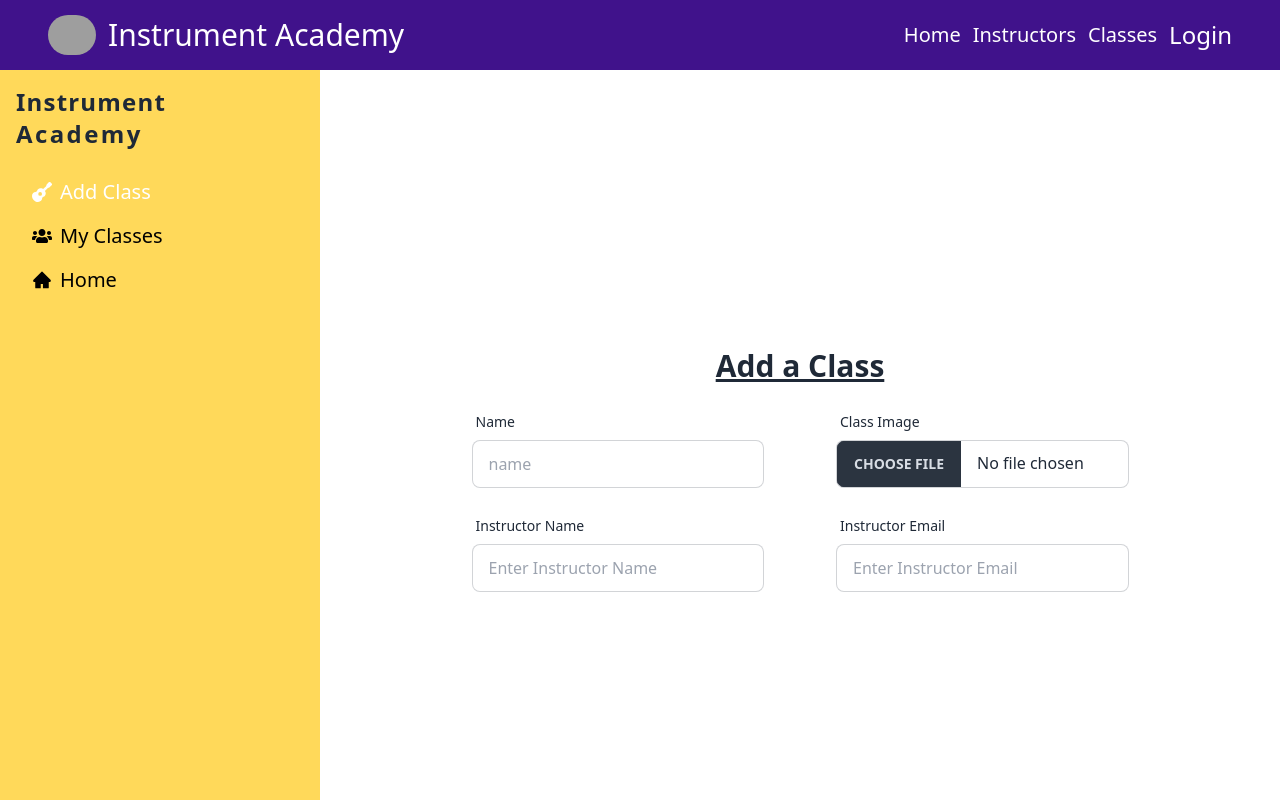
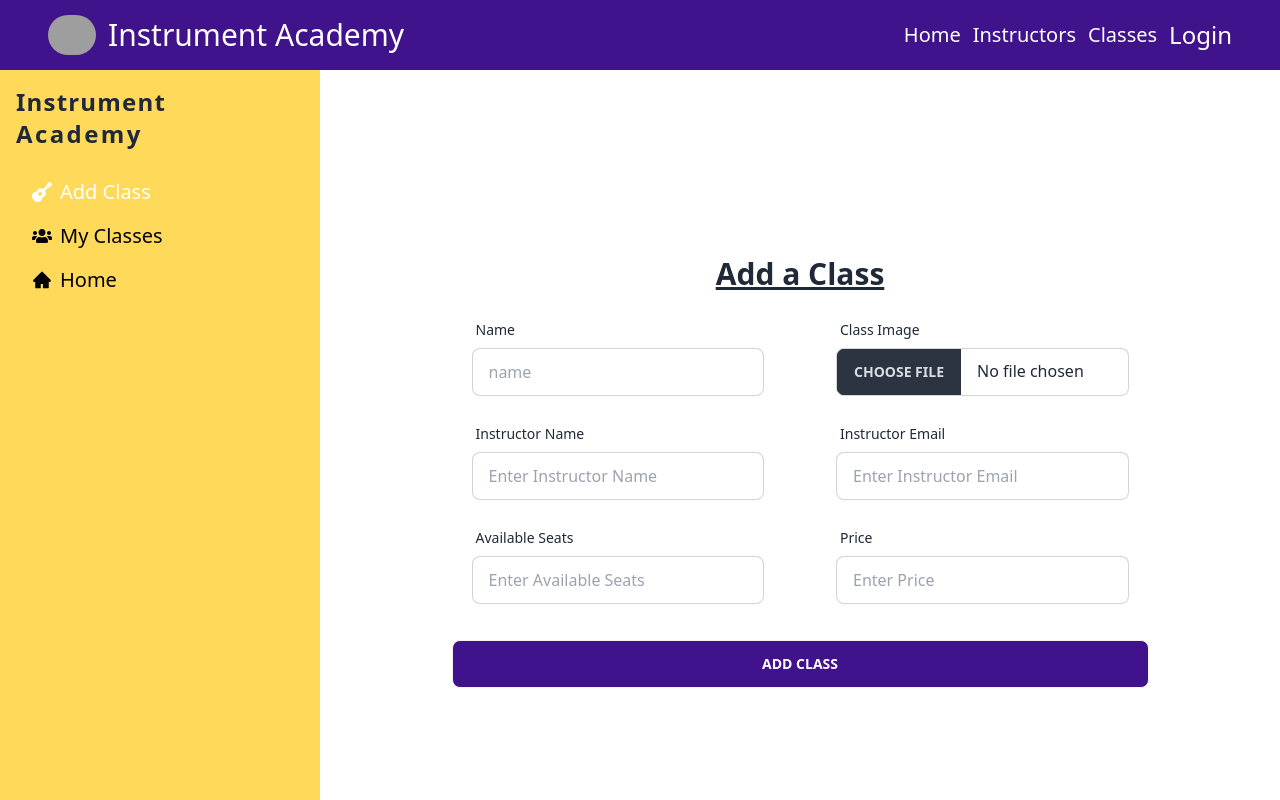
Before and after one commit to Moonchowdhur/summary-camp-client, a React (Vite) app: page /dashboard/addclass in a window 1280 px wide. Shown: the top 800 px of the page. Built offline with nearby package versions, Linux system fonts and the light colour scheme; no server answers; grey boxes are pictures that could not be loaded.

Commit message:
data added

```diff
--- a/src/pages/AddClass/AddClass.jsx
+++ b/src/pages/AddClass/AddClass.jsx
@@ -1,8 +1,32 @@
-import React from "react";
+import React, { useContext } from "react";
+import { Authcontext } from "../../provider/Authprovider";
+
+const img_hosting_token = import.meta.env.VITE_Image_Upload_Token;
+const img_hosting_url = `https://api.imgbb.com/1/upload?key=${img_hosting_token}`;
 
 const AddClass = () => {
+  const { user } = useContext(Authcontext);
+
+  const handleAddClass = (event) => {
+    event.preventDefault();
+    const name = event.target.name.value;
+    const img = event.target.img.files[0];
+    const seats = event.target.seats.value;
+    const price = event.target.price.value;
+    const itemData = {
+      name,
+      img,
+      price: parseFloat(price),
+      seats: parseFloat(seats),
+      instructorEmail: user?.email,
+      instructorName: user?.displayName,
+      status: "pending",
+    };
+    console.log(itemData);
+  };
+
   return (
-    <form>
+    <form onSubmit={handleAddClass}>
       <div className="w-full">
         <h2 className=" text-3xl mx-4 text-center my-5 font-bold underline">
           Add a Class
@@ -27,7 +51,7 @@ const AddClass = () => {
               </span>
             </label>
             <input
-              name="image"
+              name="img"
               type="file"
               className="file-input file-input-bordered w-full max-w-xs"
             />
@@ -43,6 +67,8 @@ const AddClass = () => {
             </label>
             <input
               type="text"
+              defaultValue={user?.displayName}
+              readOnly
               name="instructorname"
               placeholder="Enter Instructor Name"
               className="input input-bordered w-full "
@@ -56,6 +82,8 @@ const AddClass = () => {
             </label>
             <input
               type="email"
+              defaultValue={user?.email}
+              readOnly
               name="email"
               placeholder="Enter Instructor Email"
               className="input input-bordered w-full "
@@ -63,6 +91,39 @@ const AddClass = () => {
           </div>
         </div>
         {/* 2nd part end */}
+        {/* 3rd part start */}
+        <div className="flex my-5  gap-8  w-full items-center">
+          <div className="w-full mx-5 md:w-1/2 ">
+            <label className="label">
+              <span className="label-text  font-medium  font-base">
+                Available Seats
+              </span>
+            </label>
+            <input
+              type="text"
+              name="seats"
+              placeholder="Enter Available Seats"
+              className="input input-bordered w-full "
+            />
+          </div>
+          <div className="w-full mx-5 md:w-1/2 ">
+            <label className="label">
+              <span className="label-text  font-medium  font-base">Price</span>
+            </label>
+            <input
+              type="text"
+              name="price"
+              placeholder="Enter Price"
+              className="input input-bordered w-full "
+            />
+          </div>
+        </div>
+        {/* part end */}
+        <input
+          type="submit"
+          className="btn bg-[#40128B] text-white btn-block my-4 "
+          value="Add Class"
+        />
       </div>
     </form>
   );
```
